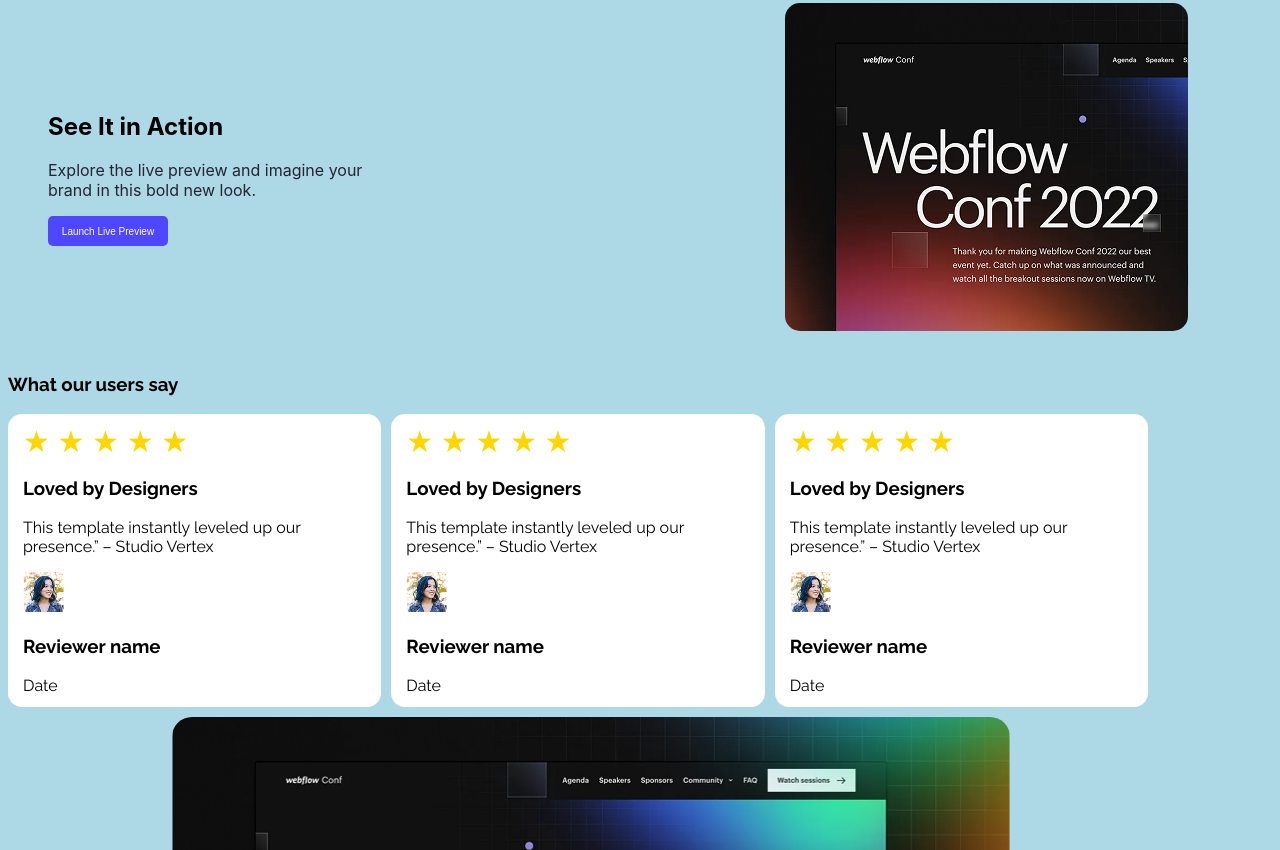
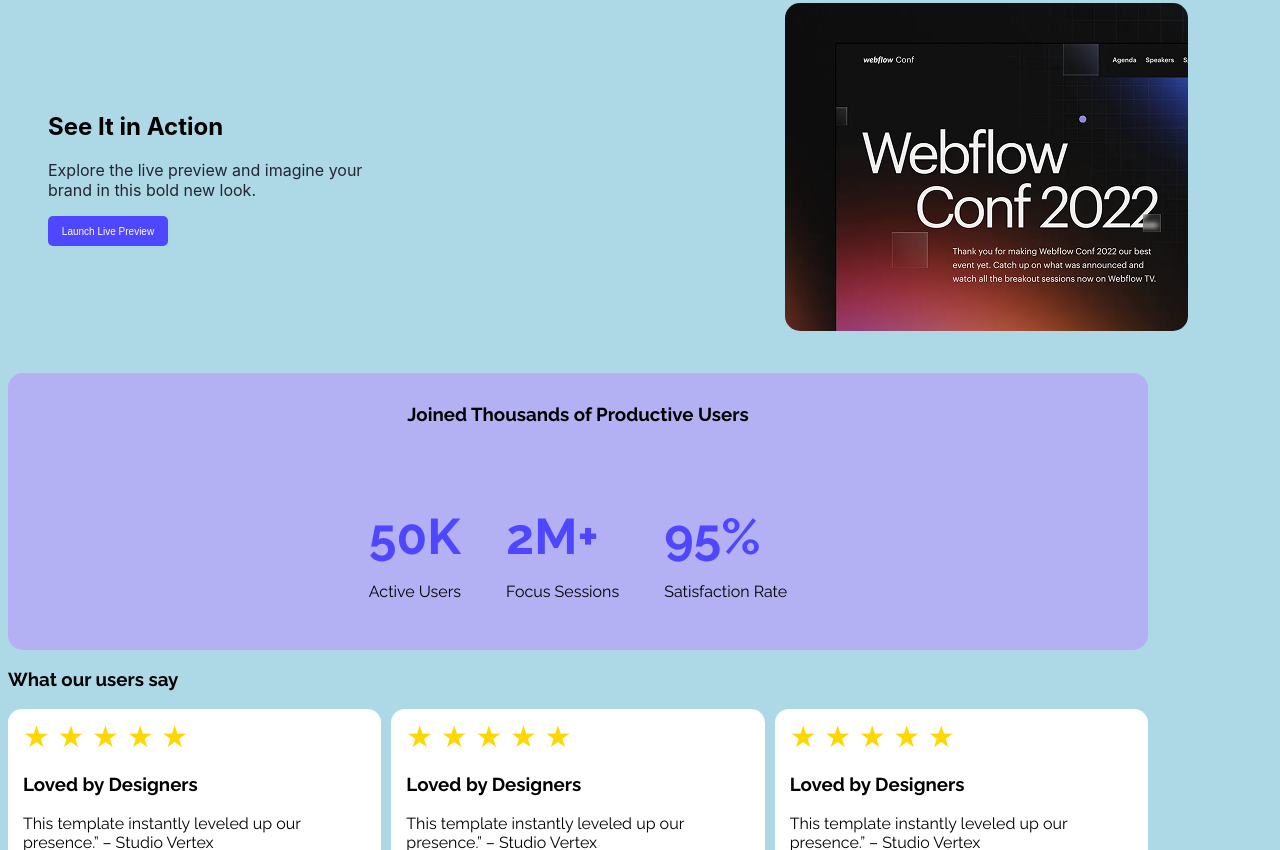
Before and after one commit to Anwar157/my-project-1, a plain HTML site: page index.html in a window 1280 px wide. Shown: the part 431-1281 px from the top of the page. Drawn offline with Linux system fonts and the light colour scheme.

Commit message:
added a new section

```diff
--- a/index.html
+++ b/index.html
@@ -40,6 +40,27 @@
         </section>
         <section>
 
+        </section>
+        <section>
+            <div class="uses-users-container">
+                <div>
+                    <h3 style="margin-top: 30px;">Joined Thousands of Productive Users</h3>
+                </div>
+                <div class="uses-users">
+                    <div>
+                        <h3 class="user-rating">50K</h3>
+                        <p>Active Users</p>
+                    </div>
+                    <div>
+                        <h3 class="user-rating">2M+</h3>
+                        <p>Focus Sessions</p>
+                    </div>
+                    <div>
+                        <h3 class="user-rating">95%</h3>
+                        <p>Satisfaction Rate</p>
+                    </div>
+                </div>
+            </div>
         </section>
         <section class="user-feedback">
            <div>
--- a/style.css
+++ b/style.css
@@ -131,6 +131,33 @@
 
 
  }
+ .uses-users-container {
+  background-color: #b3b0f3;
+  max-height: 306px;
+  max-width: 1140px;
+  align-items: center;
+  display: flex;
+  flex-direction: column;
+  justify-content: center;
+  align-items: center;
+  border-radius: 15px;
+ }
+
+ .uses-users {
+  width: 856px;
+  height: 206px;
+  display: flex;
+  justify-content: center;
+  gap: 45px;
+  line-height: 5px;
+ }
+
+ .user-rating {
+  color: #4E47FF;
+  font-weight: bold;
+  font-size: 50px;
+ }
+
  /* .position-style {
   margin-top: 20px;
  } */
```
